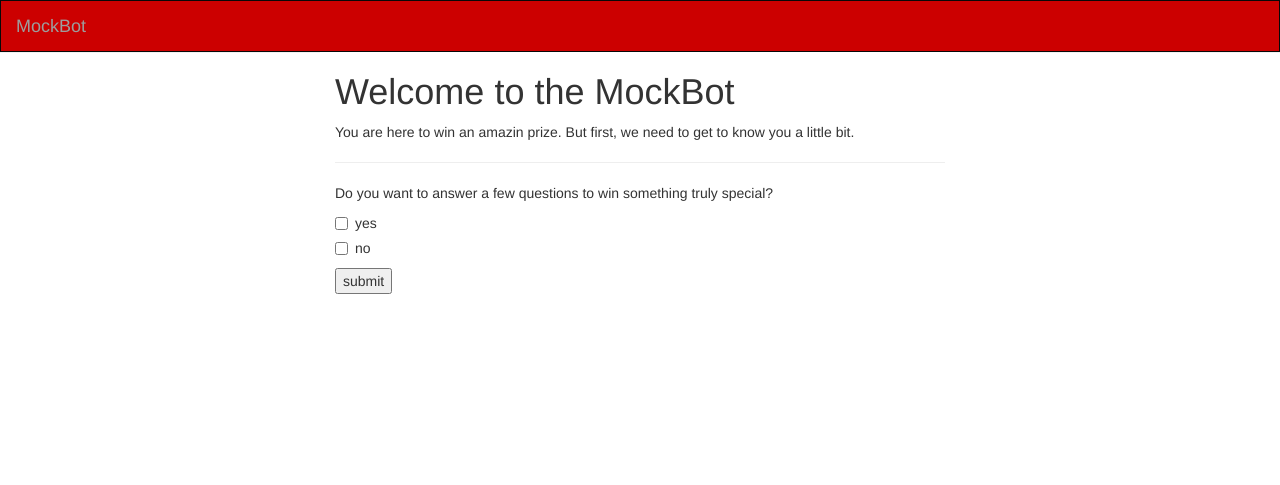
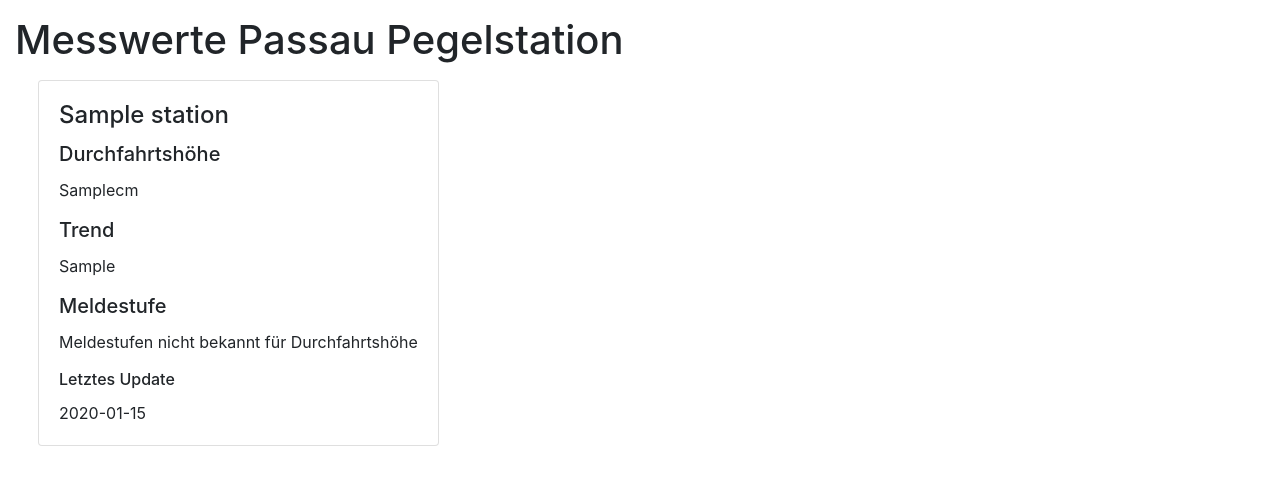
Before and after one commit to wbglaeser/t4g-cchallenge, a Flask app: template templates/index.html in a window 1280 px wide. Shown: the top 485 px of the page. Run offline with Flask 2, Linux system fonts and the light colour scheme; the template is opened without the code that fills it: most values are stand-ins (such as "Sample title", 1, 10 or a date in 2020); some libraries are stand-ins or nearby versions.

Commit message:
adapt index html for project

```diff
--- a/templates/index.html
+++ b/templates/index.html
@@ -1,81 +1,54 @@
 <!DOCTYPE html>
 <html lang="en">
 <head>
-  <title>MockBot</title>
-  <meta charset="utf-8">
+  <title>Measurement Levels</title>
+    <link rel="stylesheet" href="https://maxcdn.bootstrapcdn.com/bootstrap/4.0.0/css/bootstrap.min.css" integrity="sha384-Gn5384xqQ1aoWXA+058RXPxPg6fy4IWvTNh0E263XmFcJlSAwiGgFAW/dAiS6JXm" crossorigin="anonymous">
+   <script src="https://code.jquery.com/jquery-3.2.1.slim.min.js" integrity="sha384-KJ3o2DKtIkvYIK3UENzmM7KCkRr/rE9/Qpg6aAZGJwFDMVNA/GpGFF93hXpG5KkN" crossorigin="anonymous"></script>
+    <script src="https://cdnjs.cloudflare.com/ajax/libs/popper.js/1.12.9/umd/popper.min.js" integrity="sha384-ApNbgh9B+Y1QKtv3Rn7W3mgPxhU9K/ScQsAP7hUibX39j7fakFPskvXusvfa0b4Q" crossorigin="anonymous"></script>
+    <script src="https://maxcdn.bootstrapcdn.com/bootstrap/4.0.0/js/bootstrap.min.js" integrity="sha384-JZR6Spejh4U02d8jOt6vLEHfe/JQGiRRSQQxSfFWpi1MquVdAyjUar5+76PVCmYl" crossorigin="anonymous"></script>  <meta charset="utf-8">
   <meta name="viewport" content="width=device-width, initial-scale=1">
-  <link rel="stylesheet" href="https://maxcdn.bootstrapcdn.com/bootstrap/3.3.7/css/bootstrap.min.css">
-  <script src="https://ajax.googleapis.com/ajax/libs/jquery/3.3.1/jquery.min.js"></script>
-  <script src="https://maxcdn.bootstrapcdn.com/bootstrap/3.3.7/js/bootstrap.min.js"></script>
-  <style>
-    /* Remove the navbar's default margin-bottom and rounded borders */
-    .navbar {
-      background-color: #cc0000;
-      margin-bottom: 0;
-      border-radius: 0;
-      color: black;
-    }
-
-    /* Set height of the grid so .sidenav can be 100% (adjust as needed) */
-    /*.row.content {height: 450px}*/
-
-    /* Set gray background color and 100% height */
-    .sidenav {
-      background-color: #f1f1f1;
-      height: 100%;
-    }
-
-    /* Set black background color, white text and some padding */
-    footer {
-      background-color: #555;
-      color: white;
-      padding: 15px;
-    }
-
-    /* On small screens, set height to 'auto' for sidenav and grid */
-    @media screen and (max-width: 767px) {
-      .sidenav {
-        height: auto;
-        padding: 15px;
-      }
-      .row.content {height:auto;}
-    }
-  </style>
 </head>
 <body>
 
-<nav class="navbar navbar-inverse">
-  <div class="container-fluid">
-    <div class="navbar-header">
-      <button type="button" class="navbar-toggle" data-toggle="collapse" data-target="#myNavbar">
-        <span class="icon-bar"></span>
-        <span class="icon-bar"></span>
-        <span class="icon-bar"></span>
-      </button>
-      <a class="navbar-brand" href="/">MockBot</a>
-    </div>
-
-  </div>
-</nav>
-
 <div class="container-fluid text-center">
   <div class="row content">
-    <div class="col-sm-3 sidenav">
-    </div>
-    <div class="col-sm-6 text-left">
-      <h1>Welcome to the MockBot</h1>
-      <p>You are here to win an amazin prize. But first,
-      we need to get to know you a little bit.</p>
-      <hr>
-      <p>Do you want to answer a few questions to win something truly special?</p>
-      <form action='/personal' method='POST'>
-        {% for j in ['yes', 'no'] %}
-          <div class="checkbox">
-            <label><input type="checkbox" value='{{j}}' name='start'>{{j}}</label>
+    <div class="col-sm-12 text-left mt-3">
+      <h1>Messwerte Passau Pegelstation</h1>
+
+      <div class="col-sm-12 d-flex mt-2">
+      {% for station in cm %}
+        <div class="card mt-2 mb-2 ml-2 mr-2">
+            <div class="card-body">
+
+            <h4 class="card-title">{{station.name}}</h4>
+
+
+
+            {% if station.type == "W" %}
+              <h5 class="card-title">Wasserstand</h5>
+            {% else %}
+              <h5 class="card-title">Durchfahrtshöhe</h5>
+            {% endif %}
+            <p class="card-text">{{station.current_value}}cm</p>
+
+              <h5 class="card-title">Trend</h5>
+            <p class="card-text">{{station.trend_str}}</p>
+
+              <h5 class="card-title">Meldestufe</h5>
+
+              {% if station.type == "W" %}
+                <p class="card-text">{{station.meldestufe}}</p>
+              {% else %}
+                <p class="card-text">Meldestufen nicht bekannt für Durchfahrtshöhe</p>
+              {% endif %}
+
+              <h6 class="card-title">Letztes Update</h6>
+                <p class="card-text">{{station.last_update}}</p>
+
           </div>
-        {% endfor %}
-        <input type="submit" value="submit" />
-      </form>
+        </div>
+      {% endfor %}
+      </div>
     </div>
     <div class="col-sm-3 sidenav">
     </div>
```
